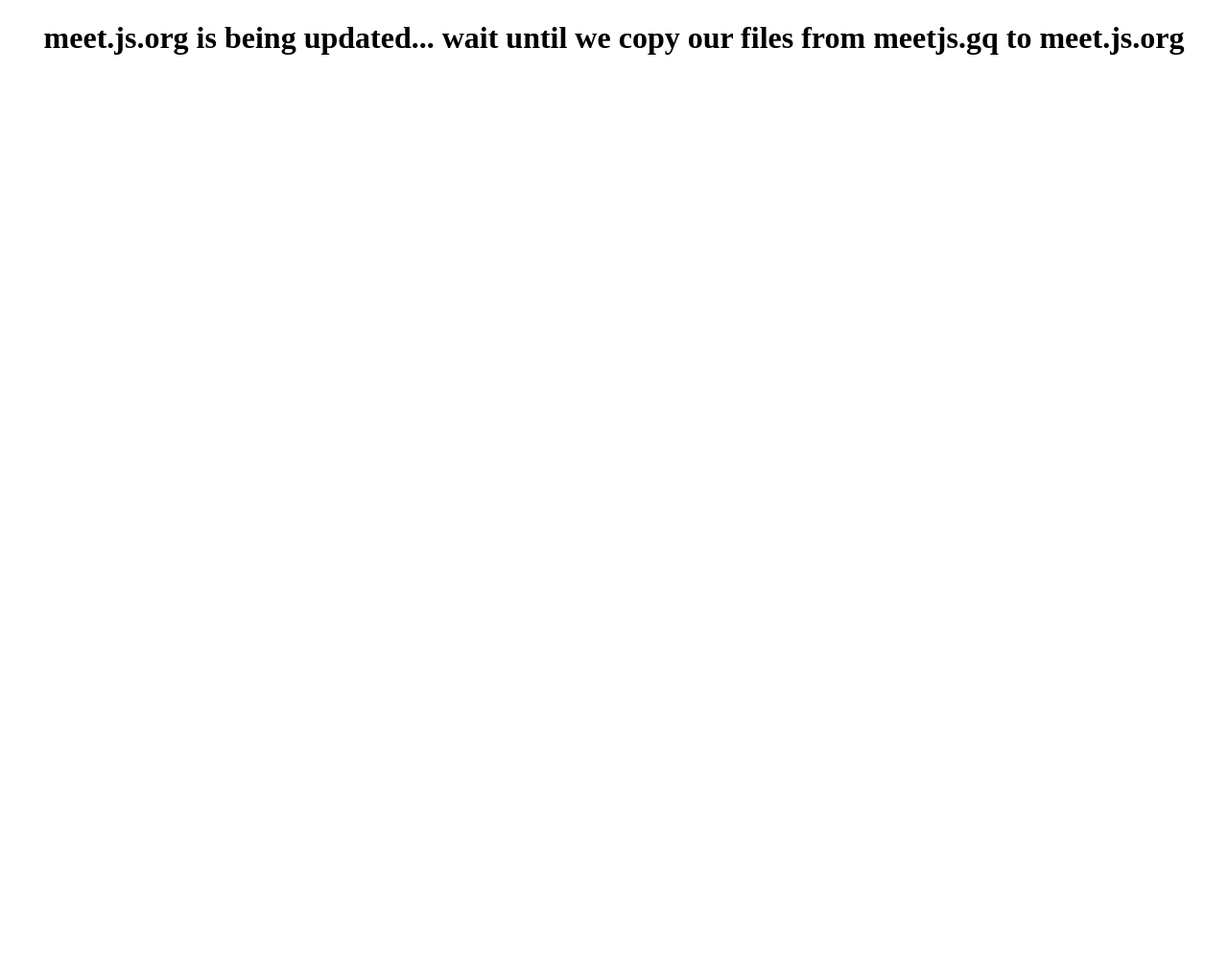
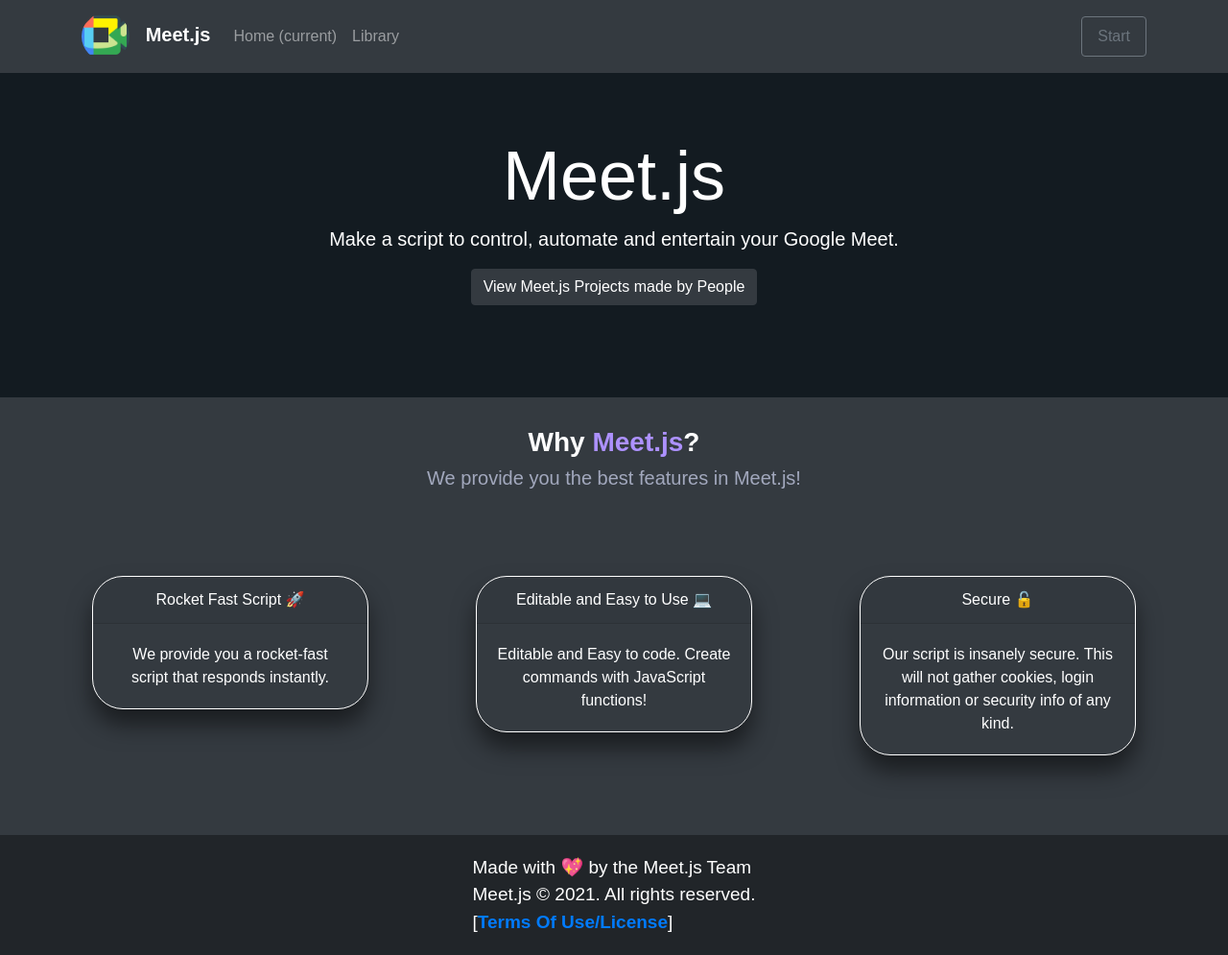
Before and after one commit to twtg93/GoogleMeetBot, a plain HTML site: page index.html in a window 1280 px wide. Shown: the whole page at 96% size. Before the commit the page ends 800 px from the top, so only its background shows below. Drawn offline with nearby package versions, Linux system fonts and the light colour scheme.

Commit message:
Add files via upload

```diff
--- a/index.html
+++ b/index.html
@@ -1,7 +1,100 @@
 <!DOCTYPE html>
+<html lang="en">
+
 <head>
-  <title>meet.js</title>
+  <meta charset="UTF-8">
+  <meta name="viewport" content="width=device-width, initial-scale=1, shrink-to-fit=no">
+  <link rel="stylesheet" href="css/bootstrap.min.css">
+  <link rel="stylesheet" href="css/main.css">
+  <link rel="stylesheet" href="https://cdnjs.cloudflare.com/ajax/libs/font-awesome/4.7.0/css/font-awesome.min.css">
+  <link rel="icon" href="assets/favicon.png?v=2">
+  <title>Meet.js</title>
 </head>
-<center>
-  <h1>meet.js.org is being updated... wait until we copy our files from meetjs.gq to meet.js.org</h1>
-</center>
+
+<body>
+  <nav class="navbar navbar-expand-lg navbar-dark bg-dark">
+    <div class="container-fluid container">
+      <a class="navbar-brand" href="/">
+        <img src="./assets/bot.png" alt="" width="50" height="50" class="rounded-circle"> &nbsp; <span>Meet.js</span>
+      </a>
+      <button class="navbar-toggler" type="button" data-bs-toggle="collapse" data-bs-target="#navbarSupportedContent"
+        aria-controls="navbarSupportedContent" aria-expanded="false" aria-label="Toggle navigation">
+        <span class="navbar-toggler-icon"></span>
+      </button>
+      <div class="collapse navbar-collapse" id="navbarSupportedContent">
+        <ul class="navbar-nav me-auto mb-2 mb-lg-0">
+          <li class="nav-item">
+            <a class="nav-link" aria-current="page" href="#/">Home (current)</a>
+          </li>
+          <li class="nav-item">
+            <a class="nav-link" href="pages/library.html">Library</a>
+          </li>
+        </ul>
+        <div class="d-flex ml-auto" id="headerlogin">
+          <li class="nav-item" style="list-style: none;">
+            <a class="nav-link btn btn-outline-secondary login" href="pages/start.html">Start</a>
+          </li>
+        </div>
+      </div>
+    </div>
+  </nav>
+  </div>
+
+  <div class="jumbotron text-center bg-transparent">
+    <h1 class="display-3 htext">Meet.js</h1>
+    <p class="lead ltext">
+      Make a script to control, automate and entertain your Google Meet.
+    </p>
+    <a class="btn btn-dark" href="/pages/library.html">View Meet.js Projects made by People</a>
+  </div>
+
+  <div class="bg-dark">
+    <div class="text-center">
+      <h3 class="wh">Why <span class="Hbot">Meet.js</span>?</h3>
+    </div>
+    <h5 class="text-center textt">We provide you the best features in Meet.js!</h5>
+    <center>
+    <div class="card-columns cardds">
+      <div class="card text-white bg-dark mb-3" style="max-width: 18rem;">
+        <div class="card-header text-center">Rocket Fast Script 🚀</div>
+        <div class="card-body">
+          <p class="card-text">We provide you a rocket-fast script that responds instantly.</p>
+        </div>
+      </div>
+
+      <div class="card text-white bg-dark mb-3" style="max-width: 18rem;">
+        <div class="card-header text-center">Editable and Easy to Use 💻</div>
+        <div class="card-body">
+          <p class="card-text">Editable and Easy to code. Create commands with JavaScript functions!</p>
+        </div>
+      </div>
+      <div class="card text-white bg-dark mb-3" style="max-width: 18rem;">
+        <div class="card-header text-center">Secure 🔓</div>
+        <div class="card-body">
+          <p class="card-text">Our script is insanely secure. This will not gather cookies, login information or security info of any kind.</p>
+        </div>
+      </div>
+      </center>
+    </div>
+
+    <footer class="mastfoot mb-auto">
+      <div class="container-fluid mb-auto">
+        <div class="row d-flex justify-content-center">
+          <div class="">
+            <p style="font-size: 19px; padding: 0px; margin: 0px;"><a href="https://www.meetjs.gq"
+                style="text-decoration: none; color: white;">Made with 💖 by the Meet.js Team</a></br>Meet.js ©
+              2021. All
+              rights reserved.</br>[<a href="./pages/license.html"><b>Terms Of Use/License</b></a>]</p>
+          </div>
+        </div>
+    </footer>
+
+    <script src="https://cdn.jsdelivr.net/npm/bootstrap@5.0.0-beta1/dist/js/bootstrap.bundle.min.js"
+      integrity="sha384-ygbV9kiqUc6oa4msXn9868pTtWMgiQaeYH7/t7LECLbyPA2x65Kgf80OJFdroafW"
+      crossorigin="anonymous"></script>
+    <script src="https://cdnjs.cloudflare.com/ajax/libs/materialize/1.0.0/js/materialize.min.js"></script>
+    <script src="https://ajax.googleapis.com/ajax/libs/jquery/3.5.1/jquery.min.js"></script>
+    <script src="../js/main.js"></script>
+</body>
+
+</html>
```
